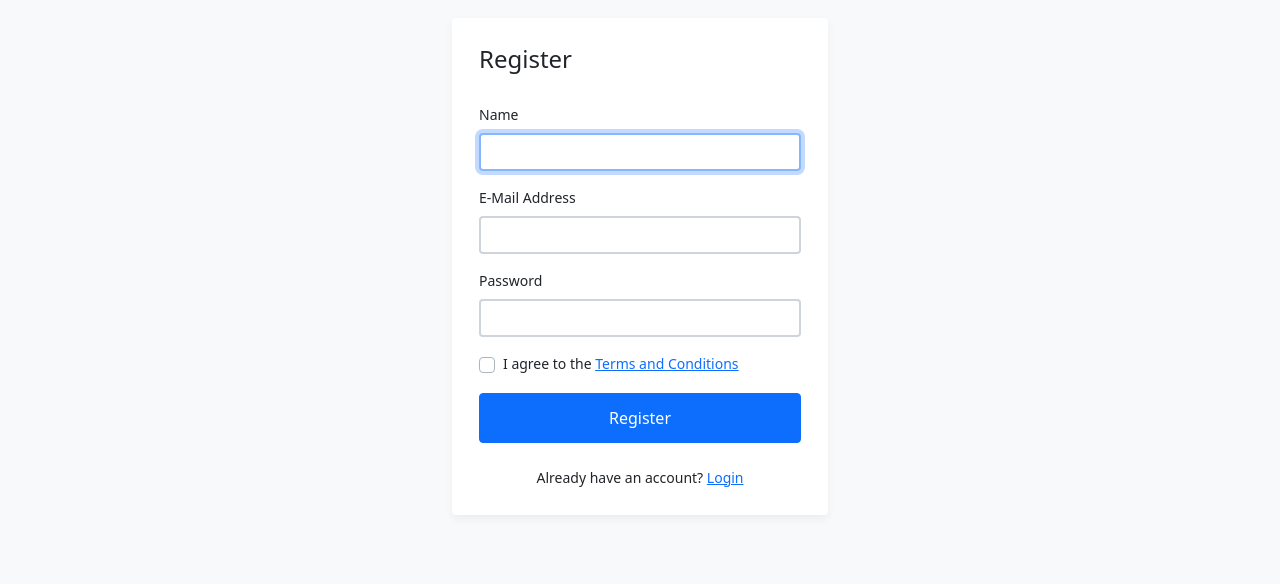
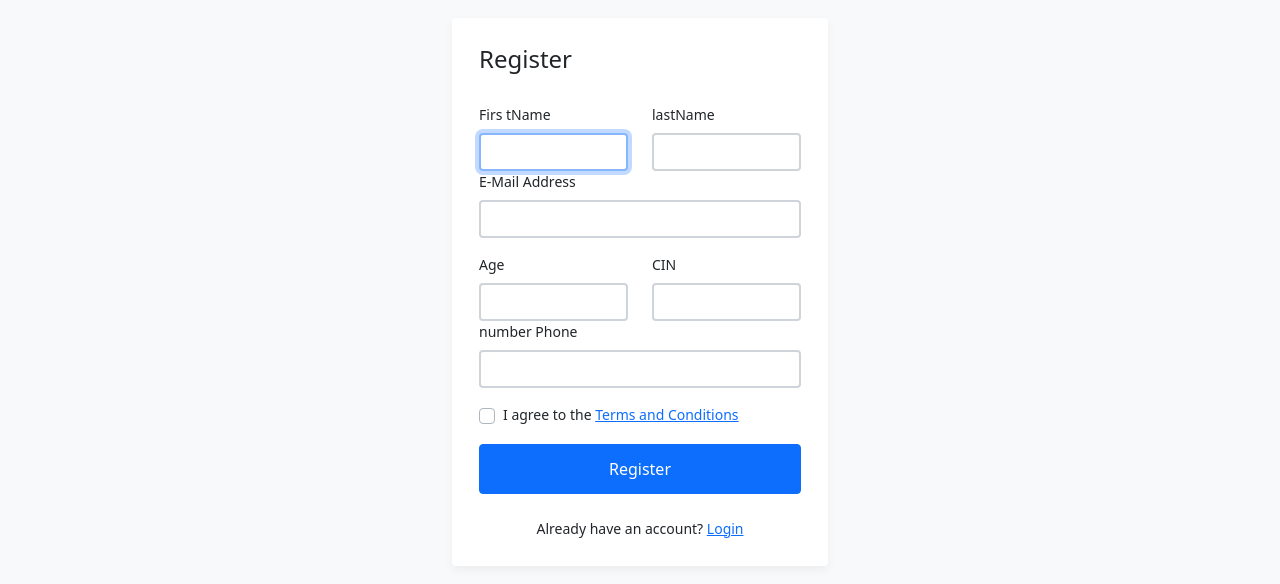
Before and after one commit to yassineelhoubi/Youcode_Registration, a website: page App/view/register.html in a window 1280 px wide. Shown: the part 216-800 px from the top of the page. Drawn offline with nearby package versions, Linux system fonts and the light colour scheme.

Commit message:
some update

```diff
--- a/App/view/register.html
+++ b/App/view/register.html
@@ -45,14 +45,21 @@
 					<div class="card fat">
 						<div class="card-body">
 							<h4 class="card-title">Register</h4>
-							<form class="my-login-validation" novalidate="">
-								<div class="form-group">
-									<label for="name">Name</label>
-									<input id="name" type="text" class="form-control" name="name" required autofocus>
+							<form class="row my-login-validation" novalidate="">
+									<div class="col-md-6">
+										<label for="firstName">Firs tName</label>
+									<input id="firstName" type="text" class="form-control" FirstName="firstName" required autofocus>
 									<div class="invalid-feedback">
-										What's your name?
+										What's your First Name?
 									</div>
-								</div>
+									</div>
+									<div class="col-md-6">
+										<label for="lastName">lastName</label>
+									<input id="lastName" type="lastName" class="form-control" name="lastName" required data-eye>
+									<div class="invalid-feedback">
+										last Name is required
+									</div>
+									</div>
 
 								<div class="form-group">
 									<label for="email">E-Mail Address</label>
@@ -62,11 +69,25 @@
 									</div>
 								</div>
 
+								<div class="col-md-6">
+									<label for="age">Age</label>
+									<input id="age" type="age" class="form-control" name="age" required data-eye>
+									<div class="invalid-feedback">
+										age is required
+									</div>
+								</div>
+								<div class="col-md-6">
+									<label for="CIN">CIN</label>
+									<input id="CIN" type="CIN" class="form-control" name="CIN" required data-eye>
+									<div class="invalid-feedback">
+										CIN is required
+									</div>
+								</div>
 								<div class="form-group">
-									<label for="password">Password</label>
-									<input id="password" type="password" class="form-control" name="password" required data-eye>
+									<label for="nbrPhone">number Phone</label>
+									<input id="nbrPhone" type="nbrPhone" class="form-control" name="nbrPhone" required data-eye>
 									<div class="invalid-feedback">
-										Password is required
+										number Phone is required
 									</div>
 								</div>
 
@@ -86,7 +107,7 @@
 									</button>
 								</div>
 								<div class="mt-4 text-center">
-									Already have an account? <a href="index.html">Login</a>
+									Already have an account? <a href="login.html">Login</a>
 								</div>
 							</form>
 						</div>
```
